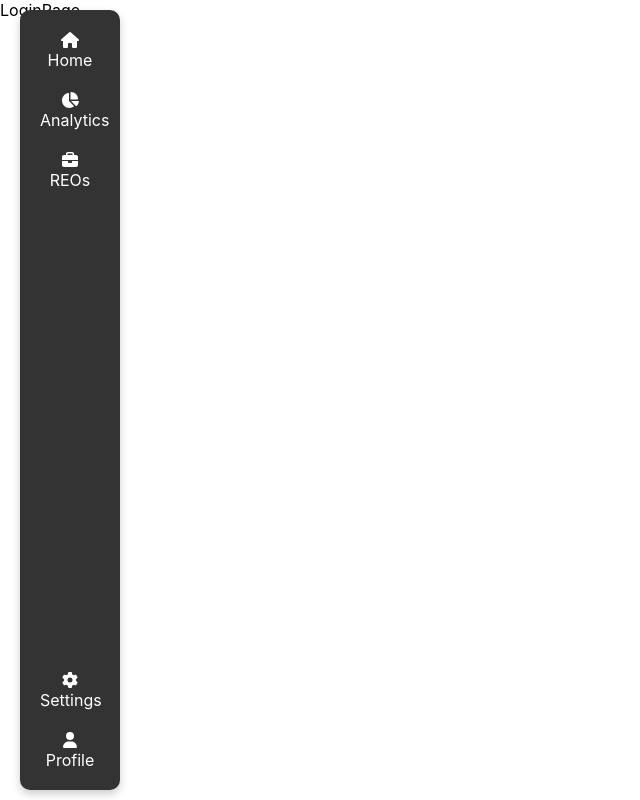
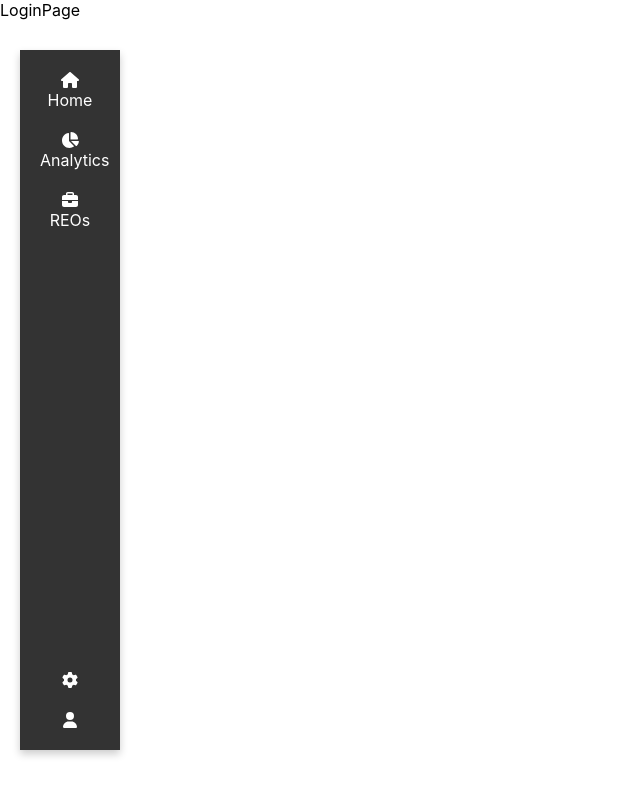
Before and after one commit to TebelR/ForestND, a React (Create React App) app in the folder client/frontend/: page / in a window 1280 px wide. Shown: the whole page, without its empty margins (0-640 px from the left). Built offline with nearby package versions, Linux system fonts and the light colour scheme.

Commit message:
styling again

```diff
--- a/client/frontend/src/Styles/Navbar.css
+++ b/client/frontend/src/Styles/Navbar.css
@@ -10,10 +10,9 @@
   transform: translateY(-50%); /* Center alignment */
   background-color: #333; /* Dark grey background */
   padding: 10px;
-  border-radius: 10px; /* Rounded corners for the "island" look */
   box-shadow: 0 4px 8px rgba(0, 0, 0, 0.2);
   width: 80px; /* Fixed width for the island */
-  height: 95%;
+  height: 85%;
 }
 
 .navbar ul {
@@ -37,7 +36,6 @@
   padding: 10px;
   display: block;
   text-align: center; /* Center align the text */
-  border-radius: 5px; /* Rounded button edges */
   transition: background-color 0.3s ease, color 0.3s ease;
 }
 
--- a/client/frontend/src/components/Navbar.js
+++ b/client/frontend/src/components/Navbar.js
@@ -17,8 +17,8 @@ function Navbar() {
           <Link to='/REOs'><FontAwesomeIcon icon={faBriefcase} /><br/>REOs</Link>
       </div>
       <div classname='navbarBottom'>
-          <Link to='/Settings'><FontAwesomeIcon icon={faCog} /><br/>Settings</Link>
-          <Link to='/Profile'><FontAwesomeIcon icon={faUser} /><br/>Profile</Link>
+          <Link to='/Settings'><FontAwesomeIcon icon={faCog} /></Link>
+          <Link to='/Profile'><FontAwesomeIcon icon={faUser} /></Link>
       </div>
     </div>
   )
```
